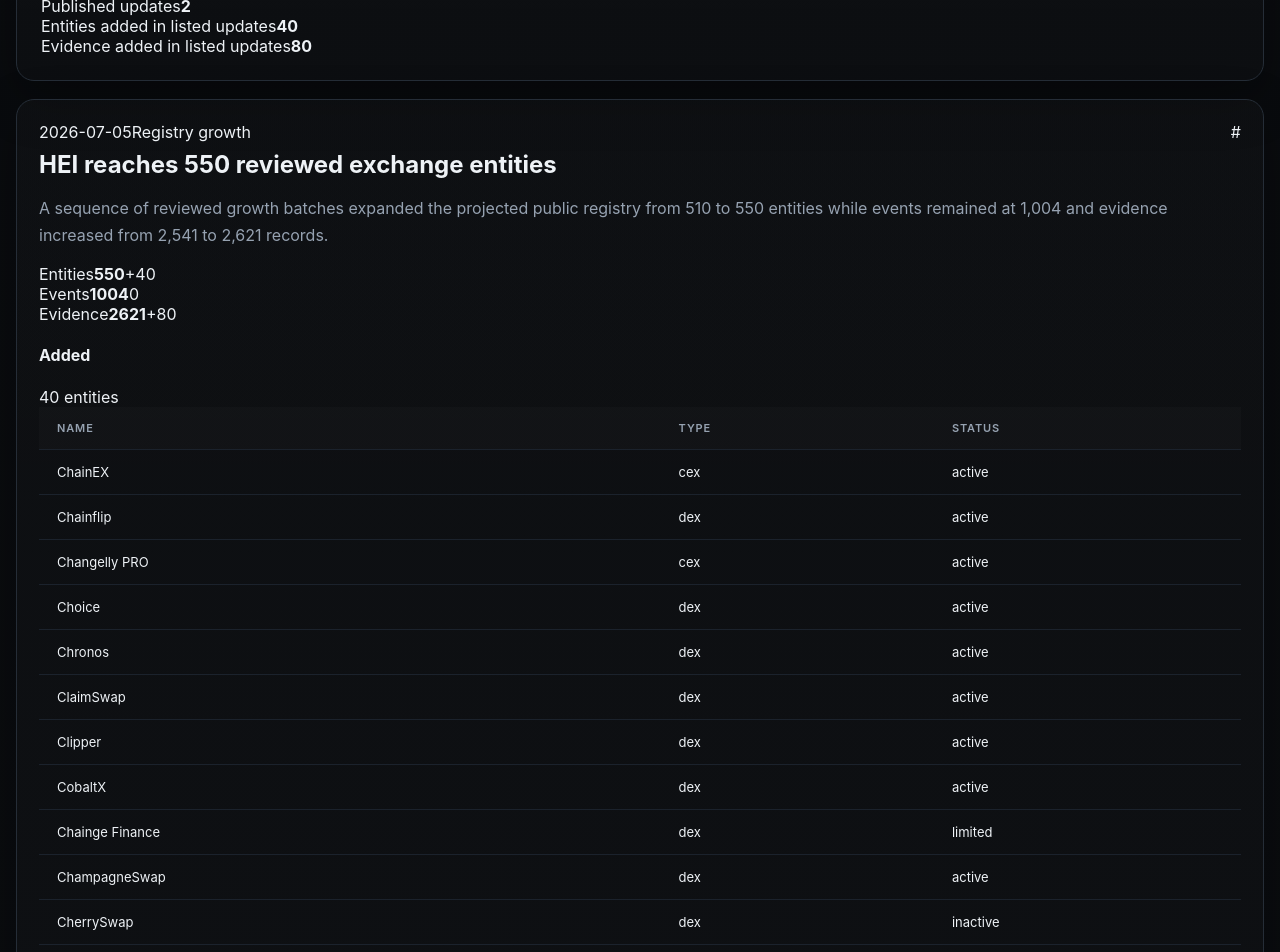
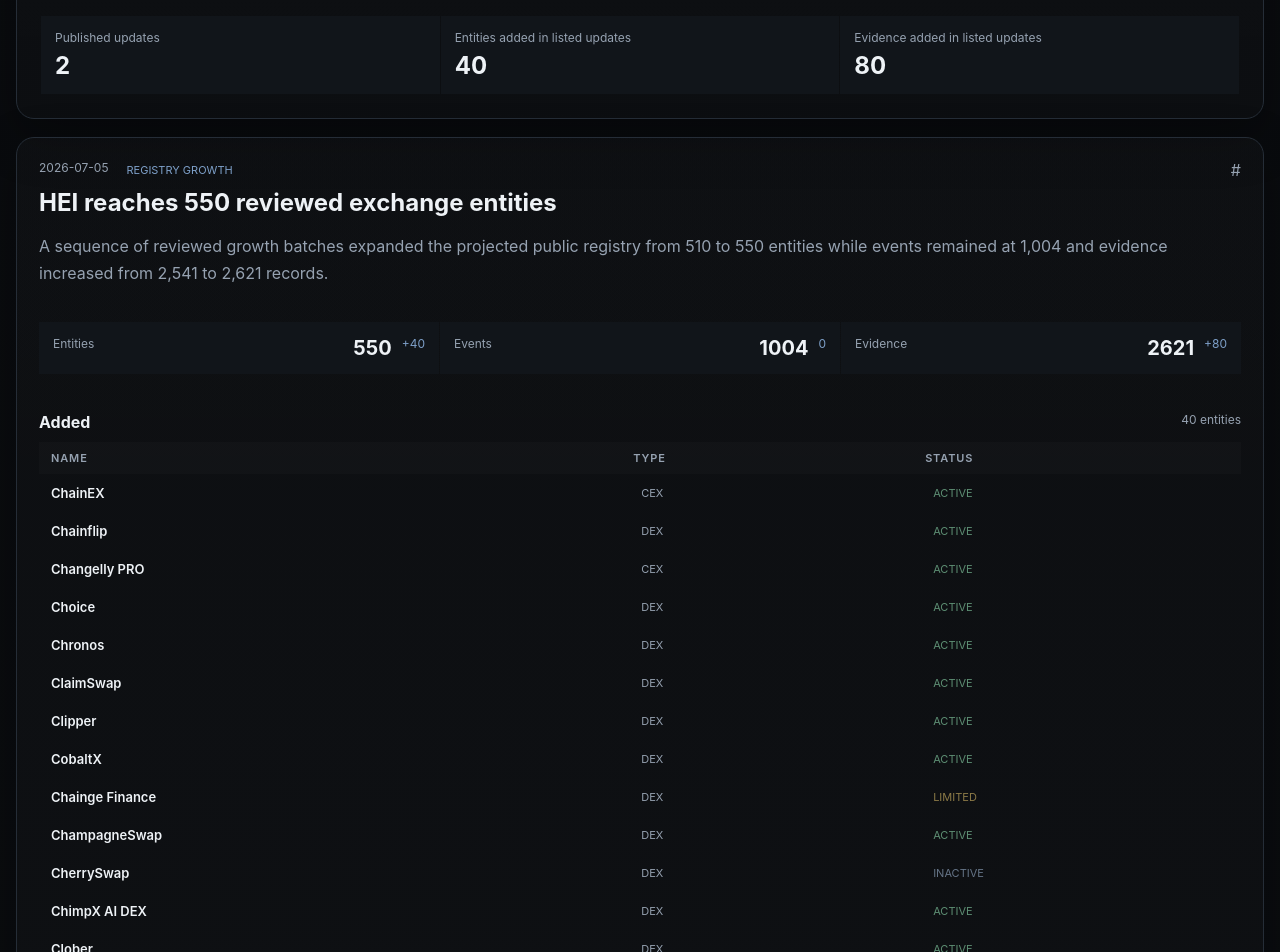
Before and after one commit to badjoke-lab/historical-exchange-index, a Next.js app: page /updates in a window 1280 px wide. Shown: the part 300-1252 px from the top of the page. Built offline with nearby package versions, Linux system fonts and the light colour scheme; no server answers.

Commit message:
Complete Registry Updates styles

```diff
--- a/src/app/updates/updates.module.css
+++ b/src/app/updates/updates.module.css
@@ -3,8 +3,39 @@
 .pageTitle{margin:0;font-size:36px}
 .lead{max-width:82ch;color:var(--muted);line-height:1.7}
 .headerActions{display:flex;gap:8px;flex-wrap:wrap}
+.summaryStrip,.countGrid{display:grid;grid-template-columns:repeat(3,1fr);gap:1px;margin-top:20px;border:1px solid var(--border);background:var(--border)}
+.summaryStrip>div,.countItem{padding:14px;background:var(--panel)}
+.summaryStrip>div{display:flex;flex-direction:column;gap:6px}
+.summaryStrip strong{font-size:24px}
+.summaryLabel,.countLabel,.sectionHeading span{color:var(--muted);font-size:12px}
 .updateList{display:grid;gap:16px}
 .updateCard{padding:22px}
 .updateHeader{display:flex;justify-content:space-between;gap:16px}
 .updateHeader h3{margin:8px 0;font-size:24px}
 .updateHeader p{color:var(--muted);line-height:1.65}
+.updateMeta{display:flex;gap:10px;color:var(--muted);font-size:12px}
+.typeLabel,.neutralChip,.statusChip{display:inline-flex;border:1px solid var(--border);border-radius:999px;padding:3px 8px;font-size:11px;text-transform:uppercase}
+.typeLabel{color:var(--archive)}
+.neutralChip{color:var(--muted)}
+.status_active{color:var(--active)}
+.status_limited{color:var(--limited)}
+.status_inactive{color:var(--inactive)}
+.status_dead{color:var(--dead)}
+.status_unknown{color:var(--unknown)}
+.anchorLink{color:var(--muted);text-decoration:none}
+.countItem{display:grid;grid-template-columns:1fr auto auto;gap:10px}
+.countValue{font-size:20px}
+.countDelta{color:var(--archive);font-size:12px}
+.sectionBlock,.notesBlock{margin-top:20px;padding-top:18px;border-top:1px solid var(--border)}
+.sectionHeading{display:flex;justify-content:space-between;gap:12px;margin-bottom:10px}
+.sectionHeading h4,.notesBlock h4{margin:0}
+.tableWrap{overflow-x:auto;border:1px solid var(--border)}
+.entityTable{width:100%;border-collapse:collapse;font-size:13px}
+.entityTable th,.entityTable td{padding:9px 12px;border-bottom:1px solid var(--border);text-align:left}
+.entityTable th{color:var(--muted);font-size:11px;text-transform:uppercase}
+.entityTable a,.updatedItem a{color:var(--text);font-weight:600;text-decoration:none}
+.updatedList{display:grid;border:1px solid var(--border)}
+.updatedItem{display:grid;grid-template-columns:180px 1fr;gap:18px;padding:12px 14px;border-bottom:1px solid var(--border)}
+.updatedItem p{margin:0;color:var(--muted)}
+.notesBlock ul{color:var(--muted)}
+@media(max-width:820px){.headerRow{flex-direction:column}.summaryStrip,.countGrid{grid-template-columns:1fr}.updatedItem{grid-template-columns:1fr}}
```
